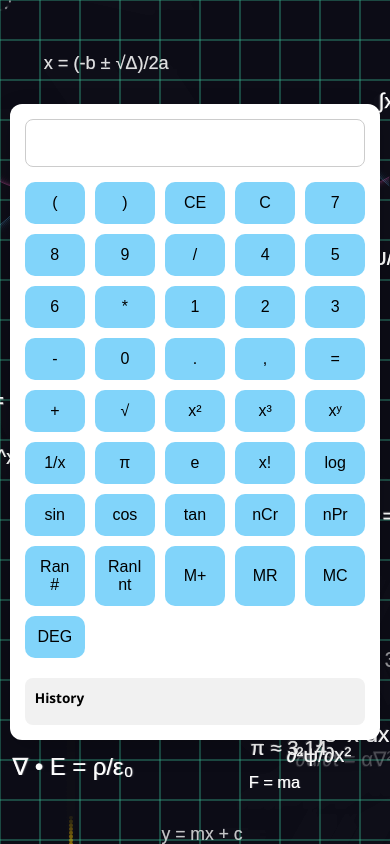
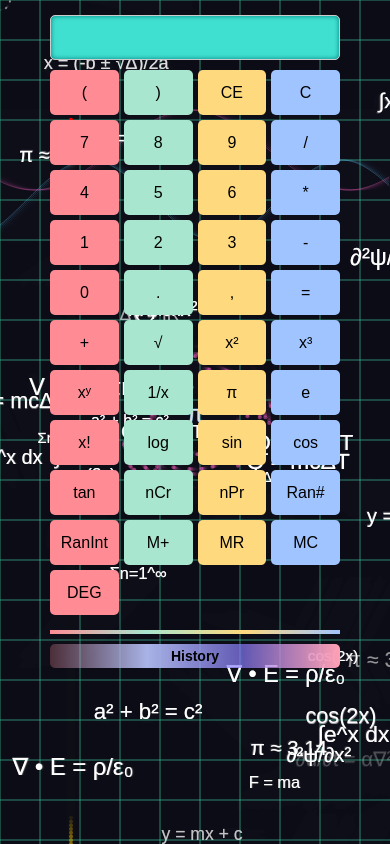
Before and after one commit to T-actician/flask-calculator, a Flask app: page / in a window 390 px wide. Run offline with Flask 3, Linux system fonts and the light colour scheme; some libraries are stand-ins or nearby versions.

Commit message:
Update check

```diff
--- a/static/style.css
+++ b/static/style.css
@@ -1,91 +1,134 @@
 body {
-  font-family: 'Segoe UI', Tahoma, Geneva, Verdana, sans-serif;
-  background: #e3f2fd;
-  margin: 0;
-  padding: 0;
+    background: #ffffff;
+    font-family: Arial, sans-serif;
     display: flex;
     justify-content: center;
+    margin-top: 30px;
+    flex-direction: column;
     align-items: center;
-  min-height: 100vh;
-  box-sizing: border-box;
+    overflow-x: hidden;
 }
 
-.calculator-container {
-  background: #fff;
-  padding: 20px;
-  border-radius: 12px;
-  box-shadow: 0 8px 24px rgba(0,0,0,0.2);
-  max-width: 420px;
+.calculator {
+    background: linear-gradient(145deg, #ec071a, #1708dff1, #06f52e48);
+    border: 2px solid #ccc;
+    border-radius: 10px;
+    padding: 10px;
+    box-shadow: 0 0 10px rgba(0, 0, 0, 0.2);
+    max-width: 400px;
     width: 95%;
-  box-sizing: border-box;
 }
 
-.display {
+#display {
     width: 100%;
-  padding: 15px;
-  font-size: 1.5em;
-  margin-bottom: 15px;
-  border-radius: 8px;
+    height: 50px;
+    font-size: 24px;
+    margin-bottom: 10px;
+    text-align: right;
+    padding: 0 10px;
+    box-sizing: border-box;
     border: 1px solid #ccc;
-  box-sizing: border-box;
+    border-radius: 5px;
+    background-color: #40e0d0;
+    color: #002b36;
+    font-weight: bold;
+    box-shadow: inset 0 0 5px #008080;
 }
 
 .buttons {
     display: grid;
-  grid-template-columns: repeat(auto-fit, minmax(60px, 1fr));
-  gap: 10px;
+    grid-template-columns: repeat(6, 1fr);
+    grid-gap: 5px;
 }
 
 button {
-  padding: 15px;
-  font-size: 1.2em;
+    height: 50px;
+    font-size: 18px;
     border: none;
-  border-radius: 10px;
-  background-color: #81d4fa;
-  color: #000;
-  transition: background-color 0.2s;
-  word-break: break-word;
+    border-radius: 5px;
+    cursor: pointer;
+    width: 100%;
 }
+button:active {
+    transform: scale(0.98);
+}
+button:nth-child(4n+1) { background-color: #ff8b94; }
+button:nth-child(4n+2) { background-color: #a8e6cf; }
+button:nth-child(4n+3) { background-color: #ffd97d; }
+button:nth-child(4n+4) { background-color: #a0c4ff; }
 
 button:hover {
-  background-color: #4fc3f7;
+    filter: brightness(1.15);
+    box-shadow: 0 0 5px rgba(0,0,0,0.2);
+    transition: all 0.2s ease;
 }
 
 .history-container {
-  margin-top: 20px;
-  background-color: #f1f1f1;
-  padding: 10px;
-  border-radius: 8px;
+    margin-top: 15px;
+    border-top: 4px solid;
+    border-image: linear-gradient(to right, #ff8b94, #a8e6cf, #ffd97d, #a0c4ff) 1;
+    padding-top: 10px;
+    border-radius: 5px;
+    width: 100%;
 }
 
 .history-header {
     font-weight: bold;
-  margin-bottom: 8px;
+    font-size: 16px;
+    text-align: center;
+    color: #141313;
+    margin-bottom: 5px;
+    background: linear-gradient(to right, #ff8b9542, #a8b3e6, #8a7dffad, #ffa0b4);
+    color: black;
+    border-radius: 5px;
+    padding: 4px 0;
 }
 
 .history {
-  max-height: 100px;
+    font-size: 14px;
+    color: white;
+    max-height: 120px;
     overflow-y: auto;
-  font-size: 0.9em;
-  word-wrap: break-word;
+    padding: 5px;
 }
 
-@media (max-width: 500px) {
-  .display {
-    font-size: 1.2em;
-    padding: 12px;
+#angle-toggle {
+    background-color: #bdb2ff;
+    font-weight: bold;
+}
+
+/* ✅ RESPONSIVE DESIGN */
+@media (max-width: 480px) {
+    body {
+        margin-top: 15px;
+        padding: 0 10px;
+    }
+
+    .calculator {
+        padding: 8px;
+        box-shadow: none;
+    }
+
+    #display {
+        height: 45px;
+        font-size: 20px;
+    }
+
+    .buttons {
+        grid-template-columns: repeat(4, 1fr);
     }
 
     button {
-    font-size: 1em;
-    padding: 12px;
+        height: 45px;
+        font-size: 16px;
     }
 
-  .calculator-container {
-    padding: 15px;
+    .history-header {
+        font-size: 14px;
     }
 
-  .history-container {
-    font-size: 0.85em;
+    .history {
+        font-size: 12px;
+        max-height: 100px;
     }
 }
```
Lines whose indentation alone changed are shown as unchanged.
